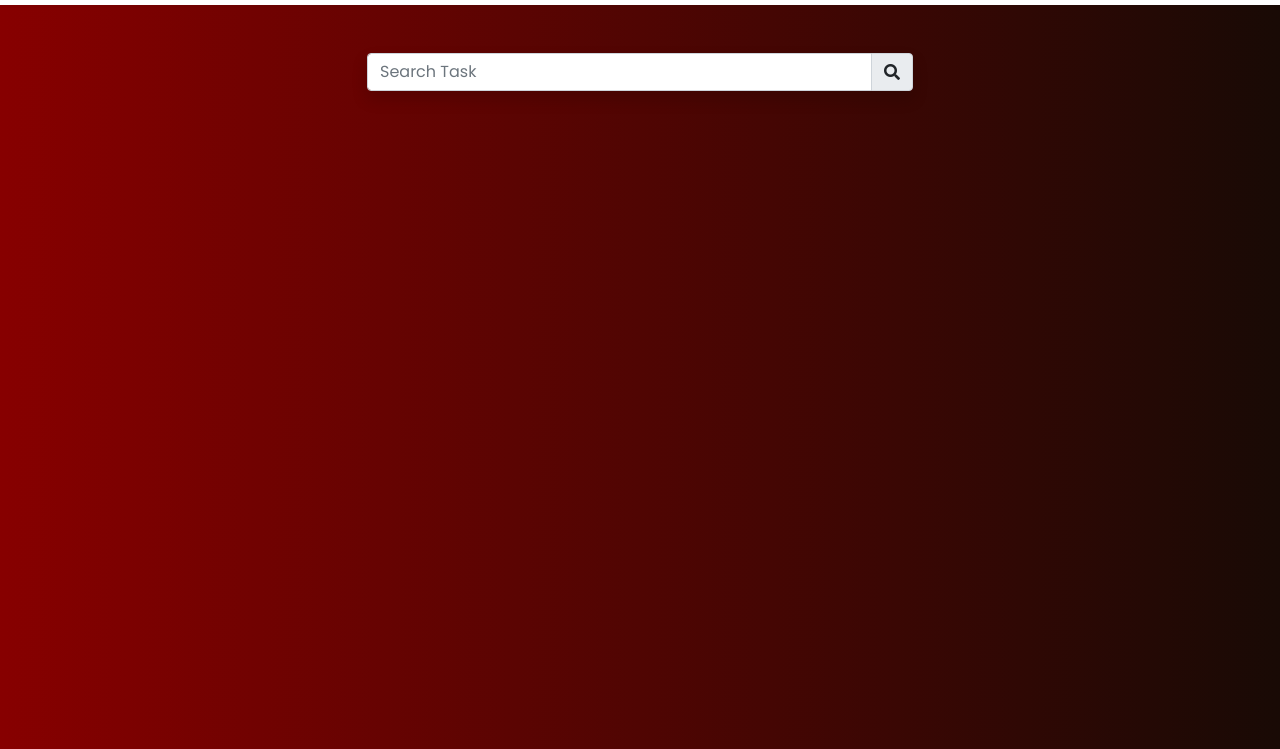
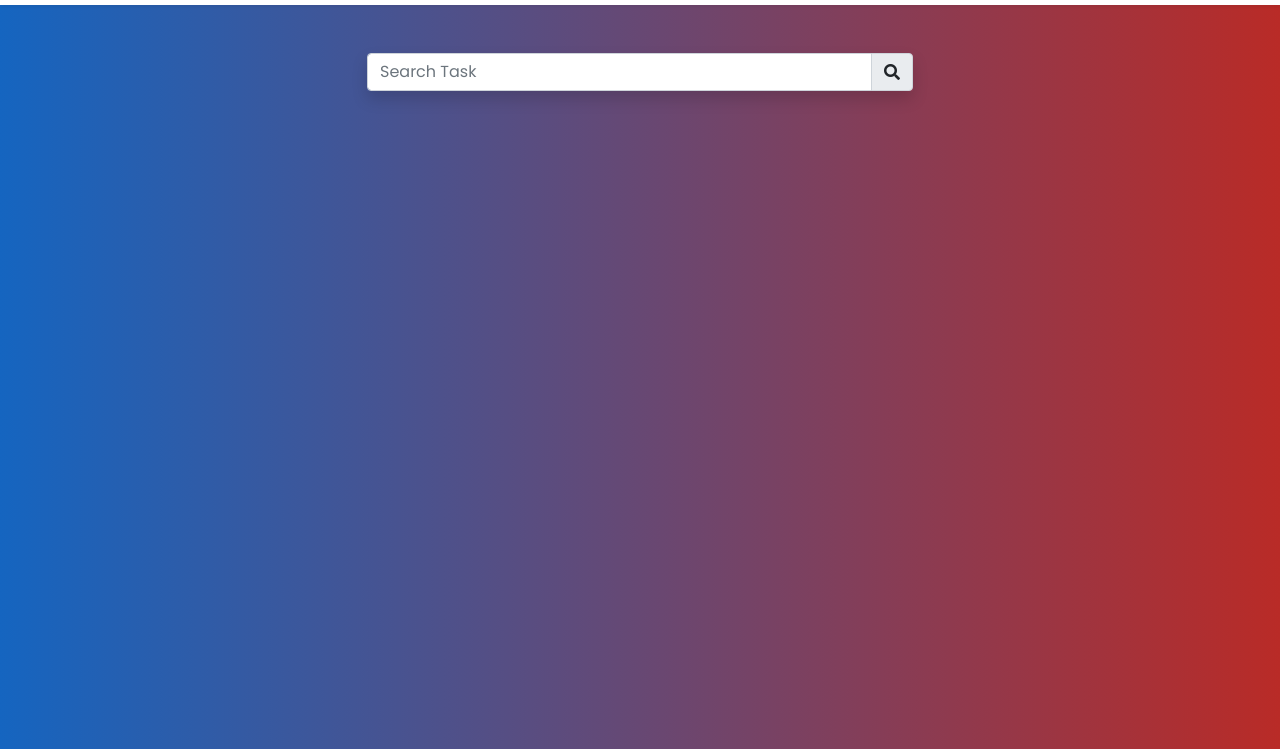
Before and after one commit to ARAVINTH007ak/Tasky-Tasky, a plain HTML site: page index.html in a window 1280 px wide. Shown: the part 51-800 px from the top of the page. Drawn offline with nearby package versions, Linux system fonts and the light colour scheme.

Commit message:
BG Changed1

```diff
--- a/styles.css
+++ b/styles.css
@@ -8,12 +8,13 @@
 
 body {
     font-family: "Poppins", sans-serif;
-    background: #870000;
+    background: #b92b27;
     /* fallback for old browsers */
-    background: -webkit-linear-gradient(to left, #190A05, #870000);
+    background: -webkit-linear-gradient(to right, #1565C0, #b92b27);
     /* Chrome 10-25, Safari 5.1-6 */
-    background: linear-gradient(to left, #190A05, #870000);
+    background: linear-gradient(to right, #1565C0, #b92b27);
     /* W3C, IE 10+/ Edge, Firefox 16+, Chrome 26+, Opera 12+, Safari 7+ */
+
 
 }
 
```
